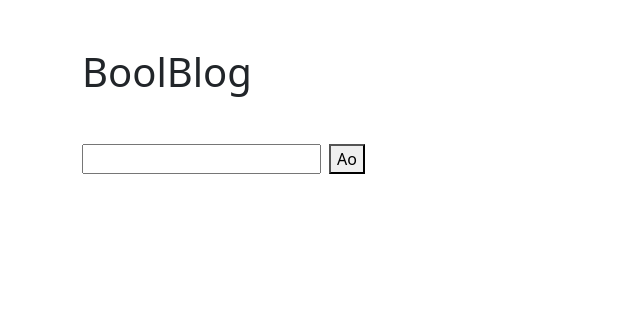
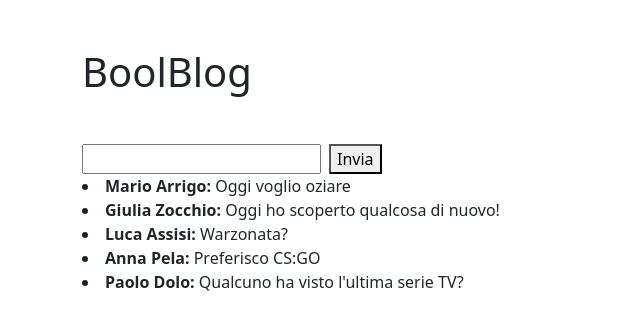
Before and after one commit to antonioferrigno28/react-form, a React (Vite) app: page / in a window 1280 px wide. Shown: the top 330 px of the page, without its empty margins (0-640 px from the left). Built offline with nearby package versions, Linux system fonts and the light colour scheme.

Commit message:
Static posts map

```diff
--- a/src/App.jsx
+++ b/src/App.jsx
@@ -1,9 +1,13 @@
 import { useState } from "react";
+import posts from "./data/posts";
 
 // Esercizio
 // Creare un semplice form con un campo input per il titolo di un articolo del blog.
+
 // Al submit del form, mostrare la lista degli articoli inseriti.
+
 // Infine dare la possibilità di cancellare ciascun articolo utilizzando un'icona.
+
 // BONUS
 // Implementare la funzionalità di modifica del titolo di un post.
 // Aggiungere più campi al form (ad es. lo stato di un articolo - draft, published - o l’autore)
@@ -17,8 +21,14 @@ function App() {
         <div className="wrapper mt-5">
           <form>
             <input type="text" />
-            <button className="ms-2">Ao</button>
+            <button className="ms-2">Invia</button>
           </form>
+          {posts.map((post) => (
+            <li key={post.id}>
+              <b>{post.autore}: </b>
+              {post.contenuto}
+            </li>
+          ))}
         </div>
       </div>
     </>
--- /dev/null
+++ b/src/data/posts.jsx
@@ -0,0 +1,29 @@
+const posts = [
+  {
+    id: 1,
+    autore: "Mario Arrigo",
+    contenuto: "Oggi voglio oziare",
+  },
+  {
+    id: 2,
+    autore: "Giulia Zocchio",
+    contenuto: "Oggi ho scoperto qualcosa di nuovo!",
+  },
+  {
+    id: 3,
+    autore: "Luca Assisi",
+    contenuto: "Warzonata?",
+  },
+  {
+    id: 4,
+    autore: "Anna Pela",
+    contenuto: "Preferisco CS:GO",
+  },
+  {
+    id: 5,
+    autore: "Paolo Dolo",
+    contenuto: "Qualcuno ha visto l'ultima serie TV?",
+  },
+];
+
+export default posts;
```
